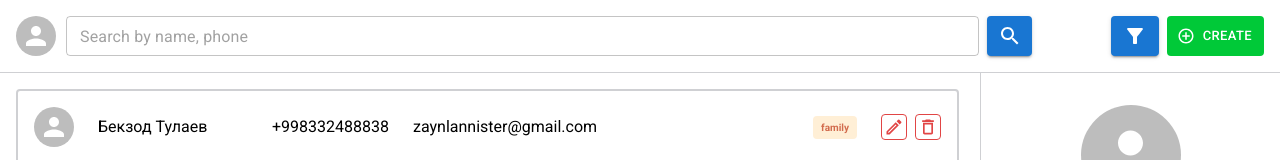
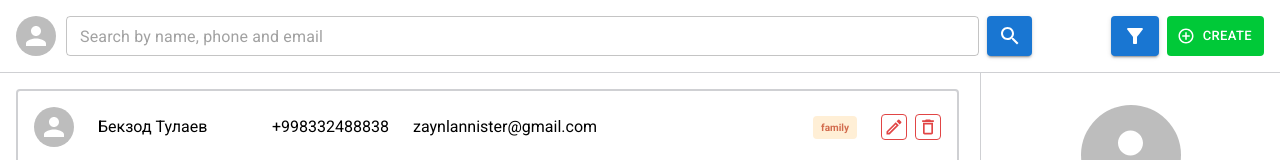
Before and after one commit to zaynlannister/contacts-app, a React app: page / in a window 1280 px wide. Shown: the top 160 px of the page. Built offline with nearby package versions, Linux system fonts and the light colour scheme; the HTML template or start-up script is replaced by a standard one.

Commit message:
feat: complete search

```diff
--- a/src/components/TopBar/TopBar.tsx
+++ b/src/components/TopBar/TopBar.tsx
@@ -6,6 +6,9 @@ import SearchIcon from "@mui/icons-material/Search";
 import AddCircleOutlineOutlinedIcon from "@mui/icons-material/AddCircleOutlineOutlined";
 import SideBarDrawer from "../SideBar/SideBarDrawer";
 import CreateModal from "../Modals/CreateModal";
+import { useDispatch, useSelector } from "react-redux";
+import { RootState } from "../../stores/store";
+import { setSearchQuery } from "../../stores/slices/searchSlice";
 
 const GreenButton = styled(Button)<ButtonProps>(({}) => ({
   color: "#ffff",
@@ -17,7 +20,13 @@ const GreenButton = styled(Button)<ButtonProps>(({}) => ({
 }));
 
 const TopBar = () => {
+  const dispatch = useDispatch();
+  const searchQuery = useSelector((state: RootState) => state.searchSlice);
   const [openModal, setOpenModal] = React.useState<boolean>(false);
+
+  const handleSearchChange = (e: React.ChangeEvent<HTMLInputElement>) => {
+    dispatch(setSearchQuery(e.target.value));
+  };
 
   const handleOpenModal = () => {
     setOpenModal(true);
@@ -31,9 +40,11 @@ const TopBar = () => {
       <div className="flex flex-[7_7_70%] p-4">
         <SideBarDrawer />
         <TextField
+          value={searchQuery}
+          onChange={handleSearchChange}
           fullWidth
           size="small"
-          placeholder="Search by name, phone"
+          placeholder="Search by name, phone and email"
           autoComplete="off"
           variant="outlined"
         />
--- a/src/pages/Contacts/Contacts.tsx
+++ b/src/pages/Contacts/Contacts.tsx
@@ -8,9 +8,22 @@ import { loadContacts } from "../../stores/slices/contactSlice";
 
 const Contacts = () => {
   const dispatch = useDispatch();
+  const searchQuery = useSelector((state: RootState) => state.searchSlice);
   const contacts = useSelector(
     (state: RootState) => state.contactsSlice.contacts
   );
+
+  const filteredContacts = contacts.filter((contact) => {
+    const { firstName, lastName, email, phoneNumber } = contact;
+    const searchQueryLowerCase = searchQuery.toLowerCase();
+
+    return (
+      firstName.toLowerCase().includes(searchQueryLowerCase) ||
+      lastName.toLowerCase().includes(searchQueryLowerCase) ||
+      email.toLowerCase().includes(searchQueryLowerCase) ||
+      phoneNumber.includes(searchQuery)
+    );
+  });
 
   React.useEffect(() => {
     const storedContacts = localStorage.getItem("contacts");
@@ -24,7 +37,7 @@ const Contacts = () => {
     <div className="flex-[7_7_70%] p-4">
       <ScrollBar>
         <Grid container spacing={2}>
-          {contacts.map((item: any, index: any) => (
+          {filteredContacts.map((item: any, index: any) => (
             <Grid key={item.id} item xs={12} sm={12} md={12} xl={12}>
               <Contact contact={item} index={index} />
             </Grid>
--- /dev/null
+++ b/src/stores/slices/searchSlice.tsx
@@ -0,0 +1,14 @@
+import { createSlice } from "@reduxjs/toolkit";
+
+const searchSlice = createSlice({
+  name: "search",
+  initialState: "",
+  reducers: {
+    setSearchQuery: (state, action) => {
+      return action.payload;
+    },
+  },
+});
+
+export const { setSearchQuery } = searchSlice.actions;
+export default searchSlice.reducer;
--- a/src/stores/store.ts
+++ b/src/stores/store.ts
@@ -1,10 +1,12 @@
 import { combineReducers, configureStore } from "@reduxjs/toolkit";
 import contactSlice from "./slices/contactSlice";
 import contactStateSlice from "./slices/contactStateSlice";
+import searchSlice from "./slices/searchSlice";
 
 const rootReducer = combineReducers({
   contactsSlice: contactSlice,
   contactsStateSlice: contactStateSlice,
+  searchSlice: searchSlice,
 });
 
 const store = configureStore({
```
